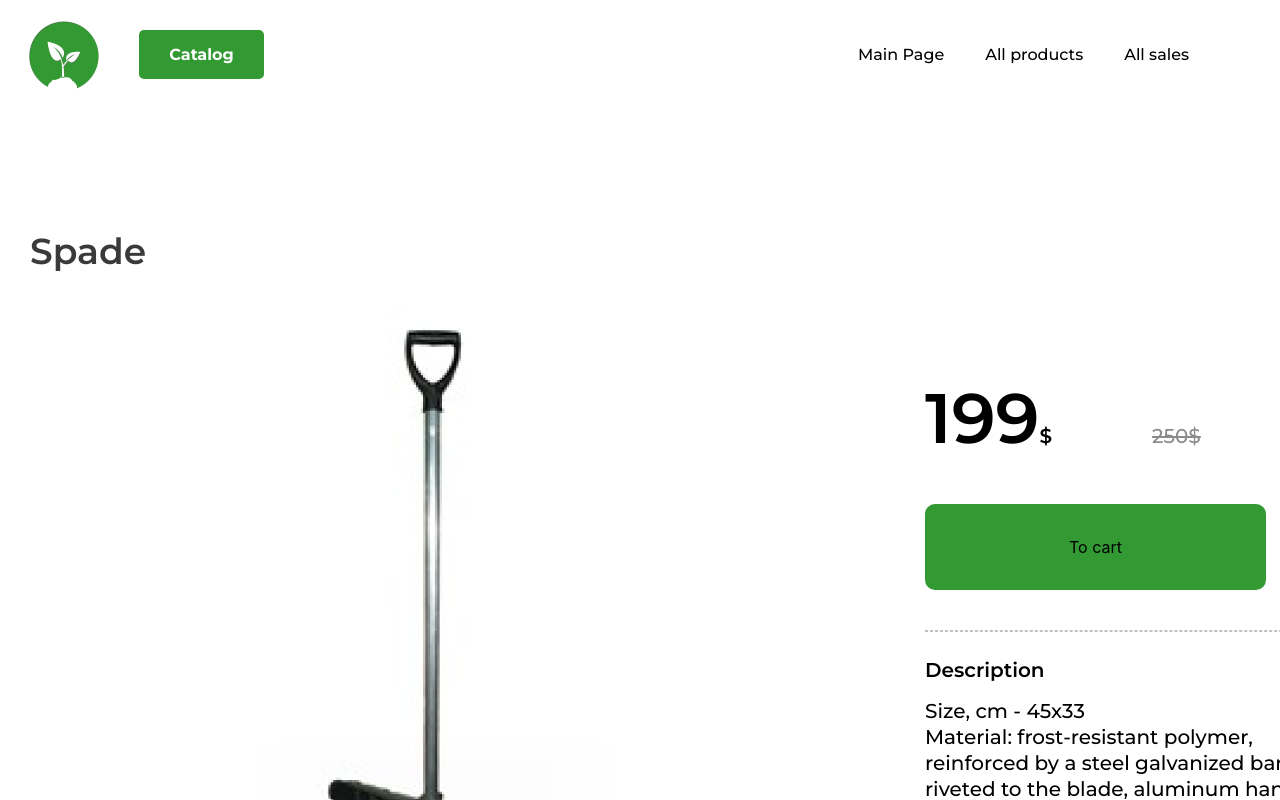
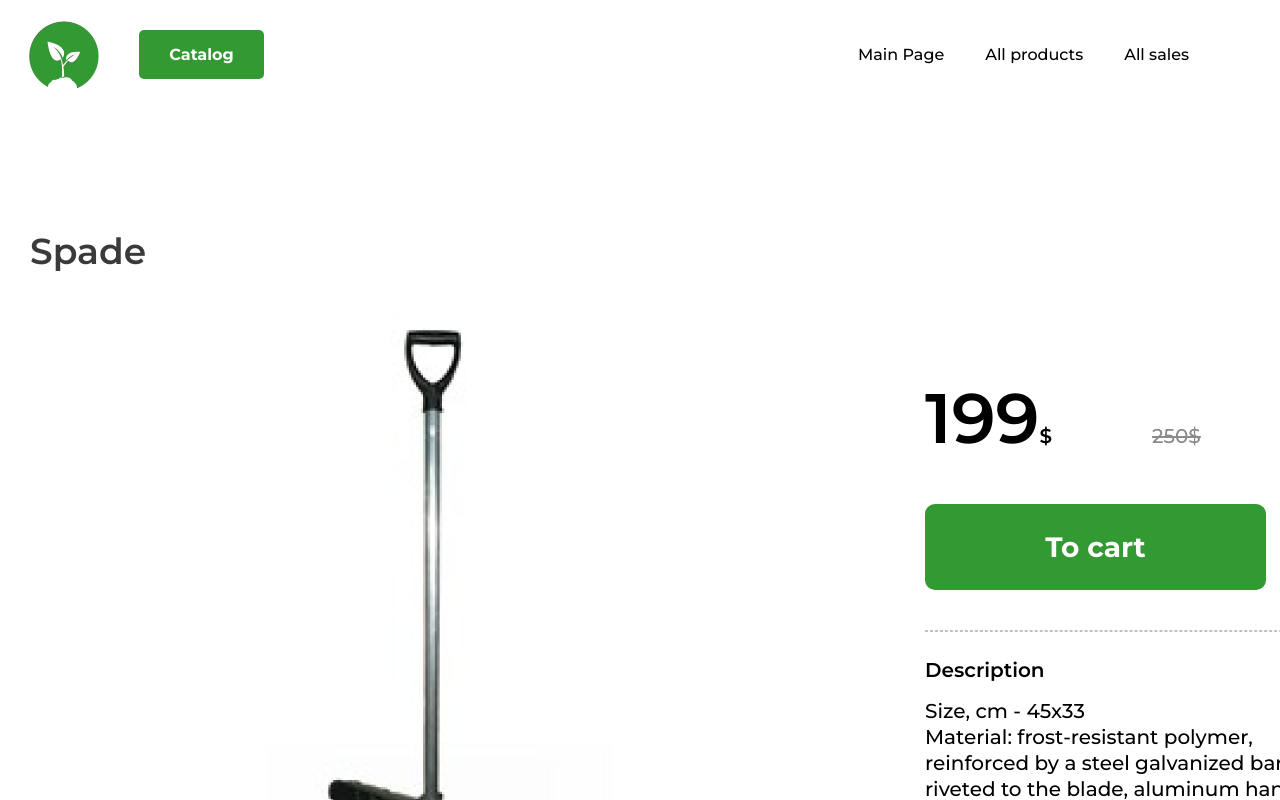
Before and after one commit to tasyak13/Garden, a React (Create React App) app: page /product in a window 1280 px wide. Shown: the top 800 px of the page. Built offline with nearby package versions, Linux system fonts and the light colour scheme.

Commit message:
product-text

```diff
--- a/src/components/AboutProduct.css
+++ b/src/components/AboutProduct.css
@@ -86,6 +86,13 @@ button.product-button {
     border-radius: 10px;
 
     margin-top: 40px;
+
+    font-family: 'Montserrat';
+    font-style: normal;
+    font-weight: 700;
+    font-size: 28px;
+    line-height: 36px;
+    color: #FFFFFF;
 }
 
 hr.product-line {
```
